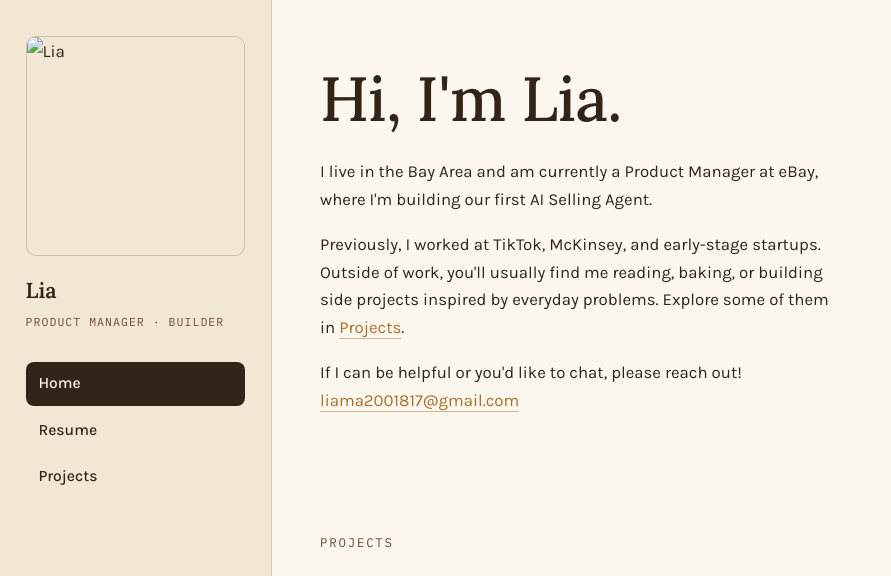
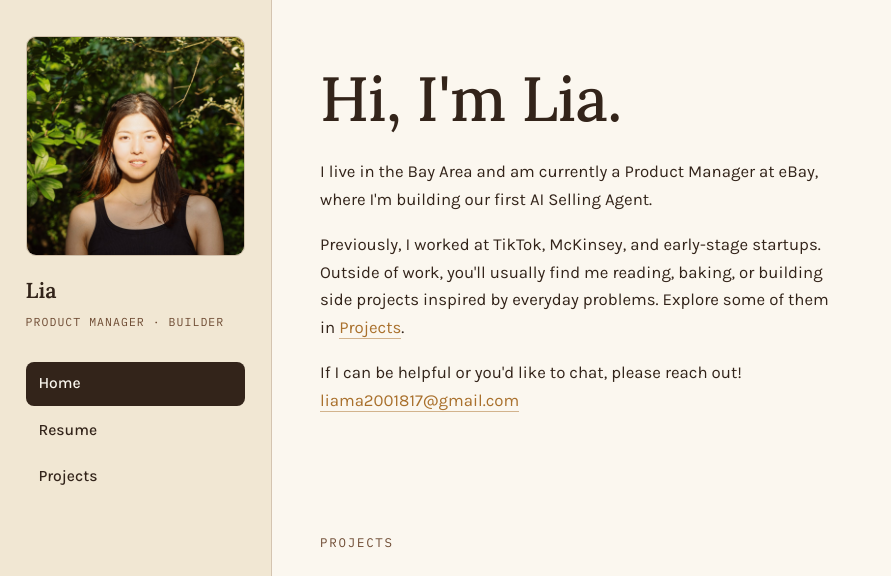
Before and after one commit to Liama817/lia-site, a plain HTML site: page index.html in a window 1280 px wide. Shown: the top 576 px of the page, without its empty margins (0-891 px from the left). Drawn offline with Linux system fonts and the light colour scheme.

Commit message:
new version

```diff
--- a/index.html
+++ b/index.html
@@ -13,7 +13,7 @@
 <body>
 
   <aside class="sidebar">
-    <img class="photo" src="images/lia.jpg" alt="Lia" />
+    <img class="photo" src="lia.jpg" alt="Lia" />
     <a class="wordmark" href="index.html">Lia</a>
     <p class="role-line">Product Manager · Builder</p>
     <nav class="side-nav" aria-label="Main">
```
Also changed, not shown: resume.html (+1 -1 lines), 1 other file.
